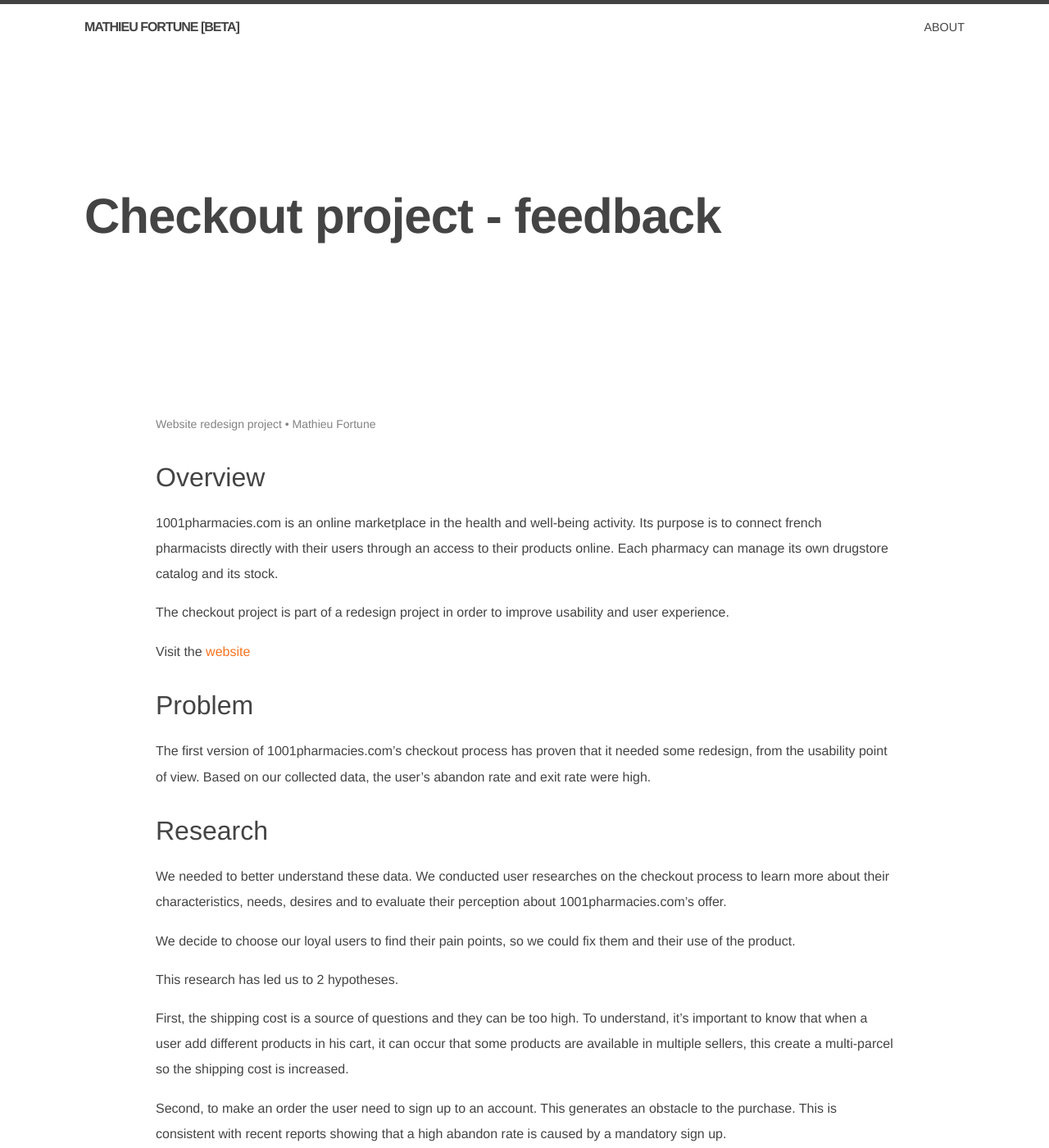
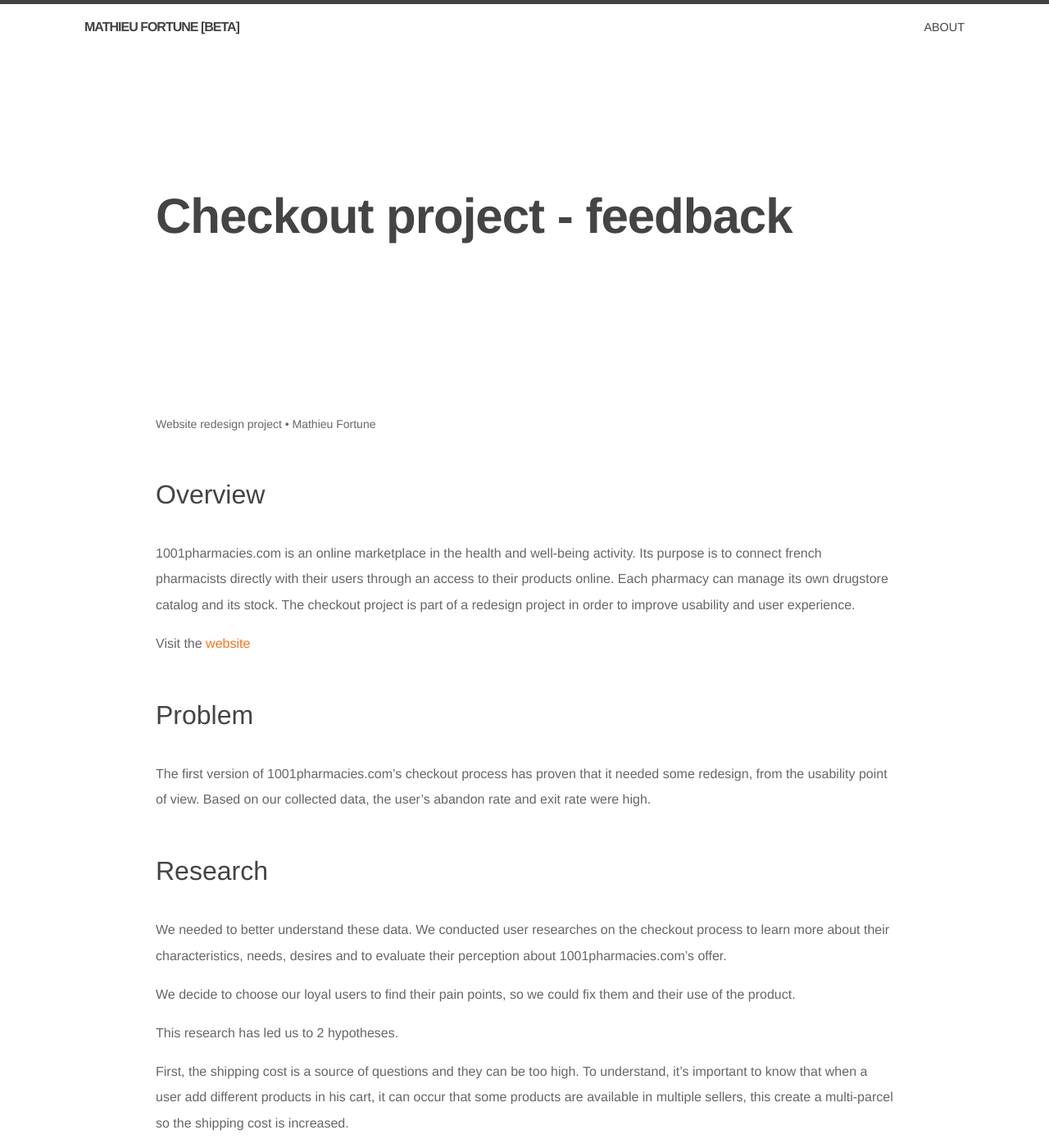
Before and after one commit to MathieuFortune/mathieufortune.github.io, a Jekyll site: the page built from _posts/2016-05-24-checkout-project-feedback.markdown, in a window 1280 px wide and 1400 px high. Shown: the whole window at 82% size. Built offline with Jekyll 4.4.1, drawn with Linux system fonts in a browser that asks for light colours.

Commit message:
[UP] typography post improved

```diff
--- a/_posts/2016-05-24-checkout-project-feedback.markdown
+++ b/_posts/2016-05-24-checkout-project-feedback.markdown
@@ -13,7 +13,6 @@ theme: Website redesign project
 1001pharmacies.com is an online marketplace in the health and well-being activity.
 Its purpose is to connect french pharmacists directly with their users through an access to their products online.
 Each pharmacy can manage its own drugstore catalog and its stock.
-
 The checkout project is part of a redesign project in order to improve usability and user experience.
 
 Visit the [website](http://www.1001pharmacies.com/ "Visit 1001pharmacies.com website")
--- a/_sass/_Objects/post.scss
+++ b/_sass/_Objects/post.scss
@@ -2,8 +2,21 @@
     #POST OBJECTS
 \*------------------------------------*/
 
+%post-container {
+    width: 900px;
+    margin-left: auto;
+    margin-right: auto;
+    @include media-query($on-palm) {
+        width: 100%;
+    }
+}
+
+.post {
+    margin-bottom: 5rem;
+}
 
 .post-header {
+    @extend %post-container;
     margin-bottom: $base-spacing-unit + em;
 }
 
@@ -52,12 +65,7 @@
 .post-content {
     margin-bottom: $base-spacing-unit * 1em;
     > * {
-        width: 900px;
-        margin-left: auto;
-        margin-right: auto;
-        @include media-query($on-palm) {
-            width: 100%;
-        }
+        @extend %post-container;
     }
     .large {
         width: 100%;
@@ -65,7 +73,16 @@
             width: 100%;
         }
     }
+    h2 {
+        margin-top: 3rem;
+        margin-bottom: 2rem;
+        font-weight: bolder;
+        &:nth-child(1) {
+            margin-top: 0;
+        }
+    }
     p {
+        color: #666;
         line-height: $base-spacing-unit--medium;
     }
 }
```
